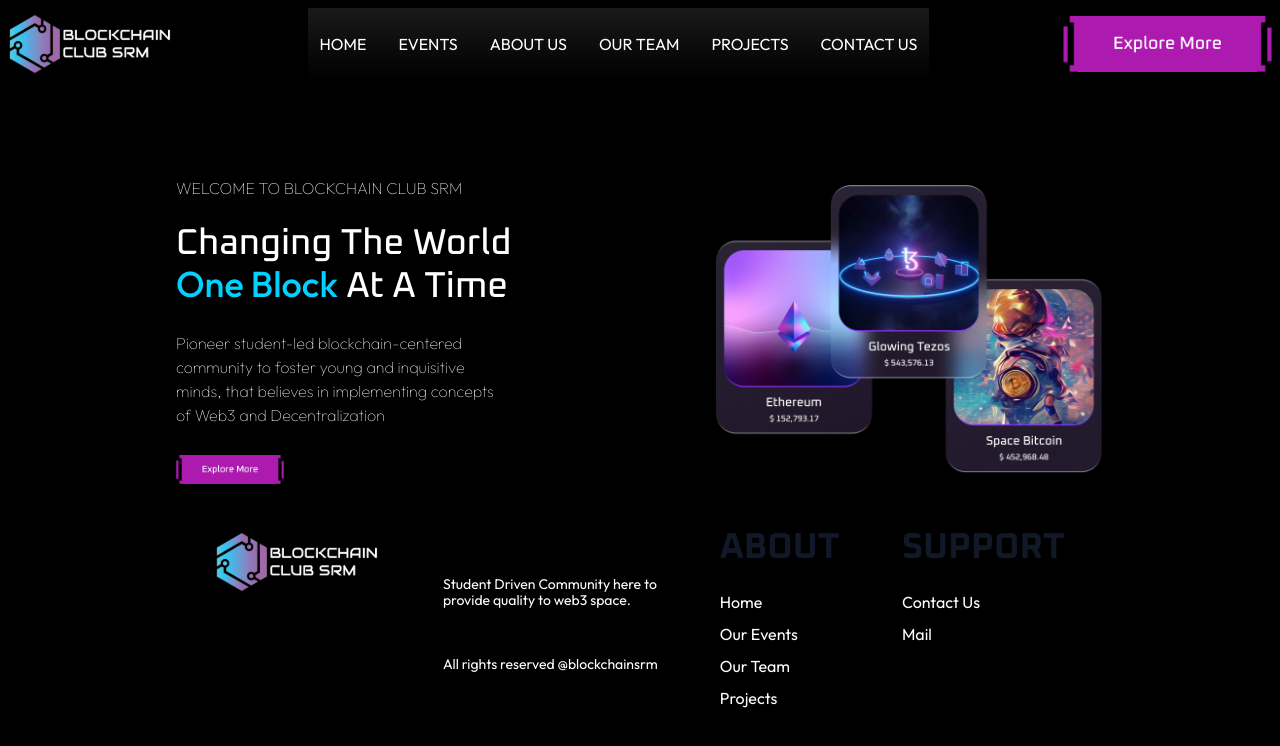
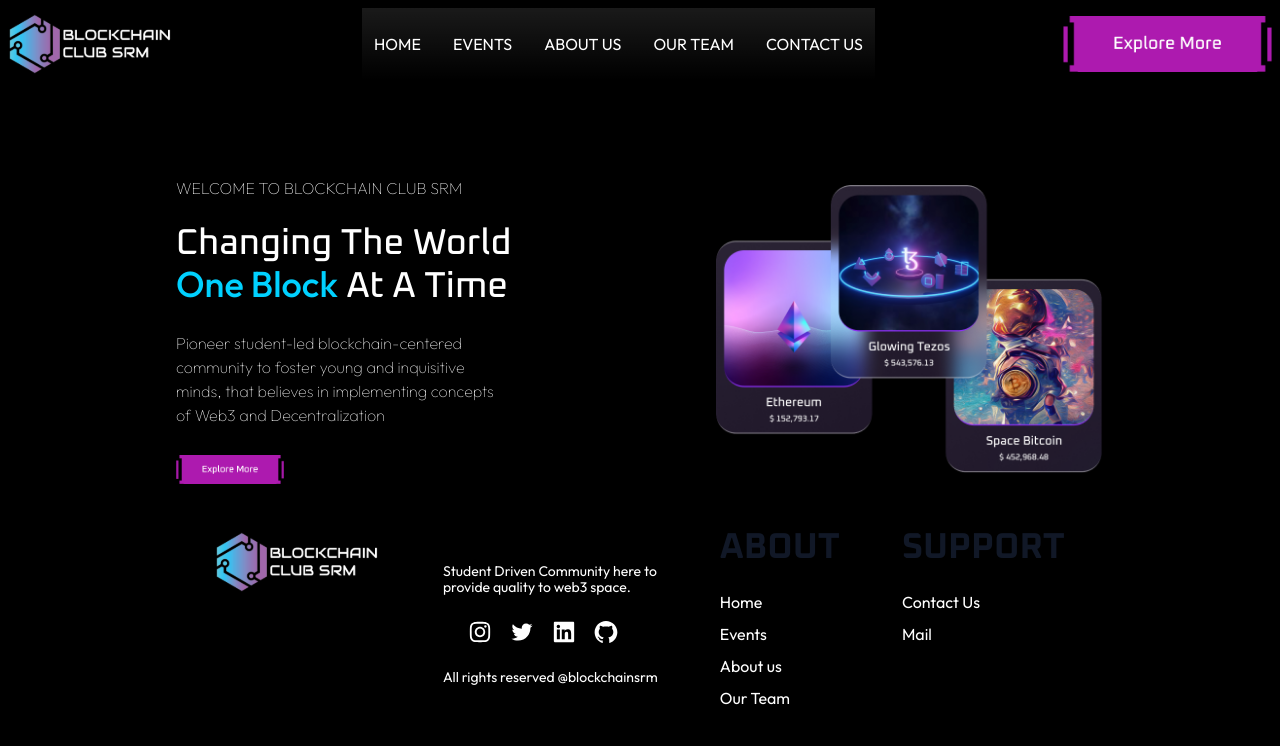
Before and after one commit to Blockchain-Club-SRM/blockchainsrm.org-v2, a Next.js app: page / in a window 1280 px wide. Shown: the top 746 px of the page. Built offline with nearby package versions, Linux system fonts and the light colour scheme.

Commit message:
:fire: Remove MUI & Imporve Codebase

```diff
--- a/components/shared/footer.tsx
+++ b/components/shared/footer.tsx
@@ -1,11 +1,67 @@
 import React from "react";
 import Logo from "../../public/assets/logo.svg";
-import InstagramIcon from "@mui/icons-material/Instagram";
-import TwitterIcon from "@mui/icons-material/Twitter";
-import GitHubIcon from "@mui/icons-material/GitHub";
-import LinkedInIcon from "@mui/icons-material/LinkedIn";
+import Link from "next/link";
+import {
+  AiOutlineInstagram,
+  AiOutlineTwitter,
+  AiFillLinkedin,
+  AiFillGithub,
+} from "react-icons/ai";
 
 const Footer = () => {
+  const menu = [
+    {
+      name: "Home",
+      path: "/",
+    },
+    {
+      name: "Events",
+      path: "/",
+    },
+    {
+      name: "About us",
+      path: "/",
+    },
+    {
+      name: "Our Team",
+      path: "/",
+    },
+  ];
+
+  const supportMenu = [
+    {
+      name: "Contact Us",
+      path: "/",
+    },
+    {
+      name: "Mail",
+      path: "/",
+    },
+  ];
+
+  const socialMenu = [
+    {
+      key: "Instagram",
+      path: "/",
+      icon: <AiOutlineInstagram size={26} className="cursor-pointer" />,
+    },
+    {
+      key: "Twitter",
+      path: "https://twitter.com/BlockchainSRM",
+      icon: <AiOutlineTwitter size={26} className="cursor-pointer" />,
+    },
+    {
+      key: "LinkedIn",
+      path: "https://www.linkedin.com/company/blockchain-club-srm/",
+      icon: <AiFillLinkedin size={26} className="cursor-pointer" />,
+    },
+    {
+      key: "Instagram",
+      path: "/",
+      icon: <AiFillGithub size={26} className="cursor-pointer" />,
+    },
+  ];
+
   return (
     <footer className="p-4 sm:p-6 bg-transparent">
       <div className="md:flex md:justify-around ">
@@ -18,26 +74,13 @@
             space.
           </p>
           <ul className="flex gap-4 p-6 content-center">
-            <li>
-              <a href="/">
-                {/* <InstagramIcon /> */}
-              </a>
-            </li>
-            <li>
-              <a href="https://twitter.com/BlockchainSRM">
-                {/* <TwitterIcon /> */}
-              </a>
-            </li>
-            <li>
-              <a href="https://www.linkedin.com/company/blockchain-club-srm/">
-                {/* <LinkedInIcon /> */}
-              </a>
-            </li>
-            <li>
-              <a href="/">
-                {/* <GitHubIcon /> */}
-              </a>
-            </li>
+            {socialMenu.map((item) => {
+              return (
+                <Link key={item.key} href={item.path}>
+                  {item.icon}
+                </Link>
+              );
+            })}
           </ul>
           <p>All rights reserved @blockchainsrm</p>
         </div>
@@ -46,49 +89,28 @@
             About
           </h2>
           <ul className="text-white dark:text-white">
-            <li className="mb-2">
-              <a href="https://tailwindcss.com/" className="hover:underline">
-                Home
-              </a>
-            </li>
-            <li className="mb-2">
-              <a href="https://tailwindcss.com/" className="hover:underline">
-                Our Events
-              </a>
-            </li>
-            <li className="mb-2">
-              <a href="https://tailwindcss.com/" className="hover:underline">
-                Our Team
-              </a>
-            </li>
-            <li className="mb-2">
-              <a href="https://tailwindcss.com/" className="hover:underline">
-                Projects
-              </a>
-            </li>
+            {menu.map((item, index) => {
+              return (
+                <li key={index} className="mb-2">
+                  <Link href={item.path}>{item.name}</Link>
+                </li>
+              );
+            })}
           </ul>
         </div>
+
         <div>
           <h2 className="mb-6 text-md font-semibold text-gray-900 uppercase dark:text-white">
             Support
           </h2>
           <ul className="text-white dark:text-white">
-            <li className="mb-2">
-              <a
-                href="https://github.com/themesberg/flowbite"
-                className="hover:underline "
-              >
-                Contact Us
-              </a>
-            </li>
-            <li className="mb-2">
-              <a
-                href="https://discord.gg/4eeurUVvTy"
-                className="hover:underline"
-              >
-                Mail
-              </a>
-            </li>
+            {supportMenu.map((item, index) => {
+              return (
+                <li key={index} className="mb-2">
+                  <Link href={item.path}>{item.name}</Link>
+                </li>
+              );
+            })}
           </ul>
         </div>
       </div>
--- a/components/shared/header.tsx
+++ b/components/shared/header.tsx
@@ -3,7 +3,8 @@
 import Logo from "../../public/assets/logo.svg";
 import more from "../../public/assets/more_btn.png";
 import Image from "next/image";
-import { MenuOutlined } from "@material-ui/icons";
+import { BiMenu } from "react-icons/bi";
+import Link from "next/link";
 
 const Header = () => {
   const [active, setActive] = useState(false);
@@ -12,41 +13,51 @@
     setActive(!active);
   };
 
+  const menu = [
+    {
+      name: "Home",
+      path: "/",
+    },
+    {
+      name: "Events",
+      path: "/",
+    },
+    {
+      name: "About us",
+      path: "/",
+    },
+    {
+      name: "Our Team",
+      path: "/",
+    },
+    {
+      name: "Contact Us",
+      path: "/",
+    },
+  ];
+
   return (
     <div className="absolute w-full text-white flex justify-between  p-2 items-center left-0 right-0 z-50 top-0">
-      <div className="">
-        <img src={Logo.src} alt="" className="h-16"/>
-      </div>
+      <img src={Logo.src} alt="" className="h-16" />
       <nav>
         <div className="absolute right-6 top-12 md:hidden">
-          <MenuOutlined onClick={show} />
+          <BiMenu onClick={show} size={26} className="cursor-pointer" />
         </div>
         <ul className="hidden md:flex gap-8 p-3 py-6 content-center uppercase bg-navbar-gradient backdrop-blur-md">
-          <li>
-            <a href="https://tailwindcss.com/">Home</a>
-          </li>
-          <li>
-            <a href="/">Events</a>
-          </li>
-          <li>
-            <a href="/">About us</a>
-          </li>
-          <li>
-            <a href="/">Our Team</a>
-          </li>
-          <li>
-            <a href="/">Projects</a>
-          </li>
-          <li>
-            <a href="/">Contact Us</a>
-          </li>
+          {menu.map((item, index) => {
+            return (
+              <li key={index}>
+                <Link href={item.path}>{item.name}</Link>
+              </li>
+            );
+          })}
         </ul>
 
-        <MenuItems show={show} active={active} />
+        <MenuItems show={show} active={active} menu={menu} />
       </nav>
-        <a href="https://github.com/" >
-          <img src={more.src} alt="" className="invisible md:visible h-14"/>
-        </a>
+      <Link href="https://github.com/">
+        <img src={more.src} alt="" className="invisible md:visible h-14" />
+      </Link>
     </div>
   );
 };
--- a/components/shared/menu-item.tsx
+++ b/components/shared/menu-item.tsx
@@ -1,6 +1,7 @@
 import React from "react";
+import Link from "next/link";
 
-const MenuItems = ({ show, active }: any) => {
+const MenuItems = ({ show, active, menu }: any) => {
   return (
     <div>
       <ul
@@ -11,24 +12,13 @@
         }
       >
         <div onClick={show}>x</div>
-        <li>
-          <a href="/">Home</a>
-        </li>
-        <li>
-          <a href="/">Events</a>
-        </li>
-        <li>
-          <a href="/">About us</a>
-        </li>
-        <li>
-          <a href="/">Our Team</a>
-        </li>
-        <li>
-          <a href="/">Projects</a>
-        </li>
-        <li>
-          <a href="/">Contact Us</a>
-        </li>
+        {menu.map((item, index) => {
+          return (
+            <li key={index}>
+              <Link href={item.path}>{item.name}</Link>
+            </li>
+          );
+        })}
       </ul>
     </div>
   );
```
Also changed, not shown: package.json (+2 -5 lines), 1 other file (tests, documents, lock files or other folders).
